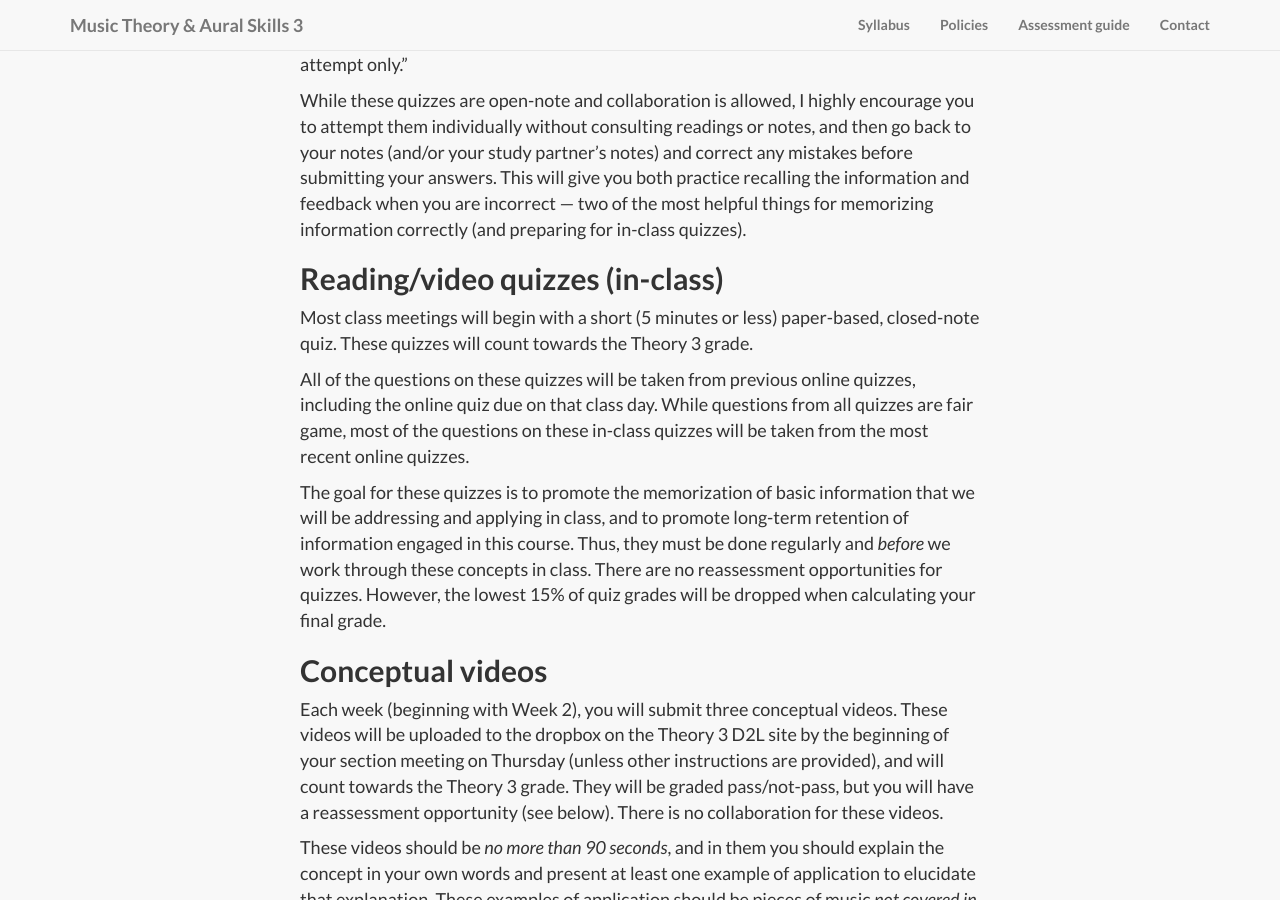
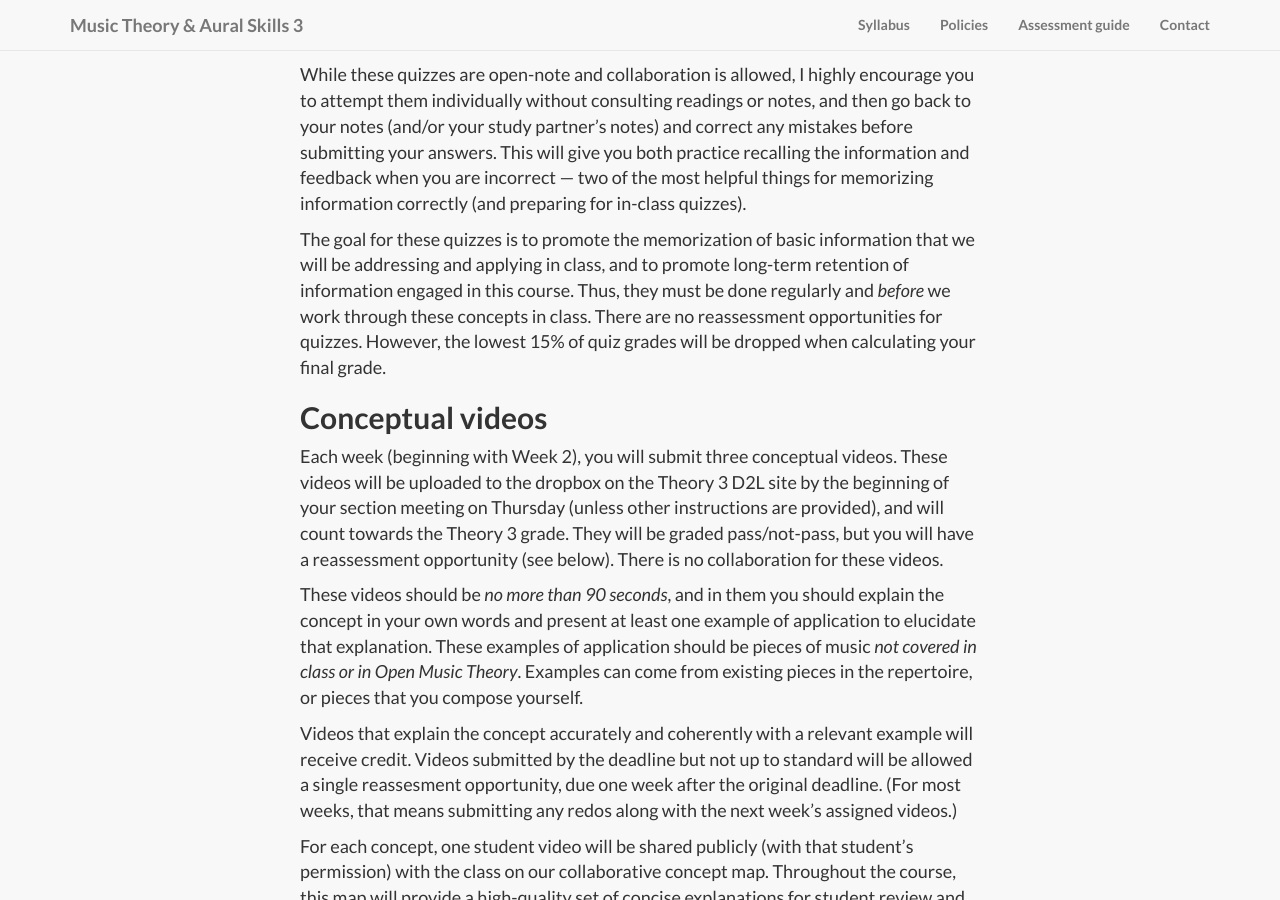
Before and after one commit to kshaffer/theory3, a Jekyll site: the page built from assessments.md, in a window 1280 px wide and 900 px high, scrolled down 2323 px. Built offline with Jekyll 4.4.1, drawn with Linux system fonts in a browser that asks for light colours; nearby versions of some CDN libraries; library files that are not in the unit come from our copies; some of the changed text lies outside the part shown.

Commit message:
quiz update

```diff
--- a/assessments.md
+++ b/assessments.md
@@ -19,12 +19,11 @@
 
 Following are assessment types that comprise the final Theory 3 grade:
 
-- **Online quizzes (open-note)** - 15% of the final Theory 3 grade.
-- **In-class quizzes (closed-note)** - 15% of the final Theory 3 grade.
+- **Online quizzes (open-note)** - 20% of the final Theory 3 grade.
 - **Conceptual videos** - 30% of the final Theory 3 grade.
 - **Conceptual connections** - 10% of the final Theory 3 grade.
-- **Application assignments** - 20% of the final Theory 3 grade.
-- **Synthesis projects** - 10% of the final Theory 3 grade.
+- **Application assignments** - 25% of the final Theory 3 grade.
+- **Synthesis projects** - 15% of the final Theory 3 grade.
 
 Following are assessment types that comprise the final Aural Skills 3 grade:
 
@@ -46,13 +45,8 @@
 
 While these quizzes are open-note and collaboration is allowed, I highly encourage you to attempt them individually without consulting readings or notes, and then go back to your notes (and/or your study partner's notes) and correct any mistakes before submitting your answers. This will give you both practice recalling the information and feedback when you are incorrect — two of the most helpful things for memorizing information correctly (and preparing for in-class quizzes).
 
-## Reading/video quizzes (in-class)
+The goal for these quizzes is to promote the memorization of basic information that we will be addressing and applying in class, and to promote long-term retention of information engaged in this course. Thus, they must be done regularly and *before* we work through these concepts in class. There are no reassessment opportunities for quizzes. However, the lowest 15% of quiz grades will be dropped when calculating your final grade.
 
-Most class meetings will begin with a short (5 minutes or less) paper-based, closed-note quiz. These quizzes will count towards the Theory 3 grade.
-
-All of the questions on these quizzes will be taken from previous online quizzes, including the online quiz due on that class day. While questions from all quizzes are fair game, most of the questions on these in-class quizzes will be taken from the most recent online quizzes.
-
-The goal for these quizzes is to promote the memorization of basic information that we will be addressing and applying in class, and to promote long-term retention of information engaged in this course. Thus, they must be done regularly and *before* we work through these concepts in class. There are no reassessment opportunities for quizzes. However, the lowest 15% of quiz grades will be dropped when calculating your final grade.
 
 ## Conceptual videos
 
```
Also changed, not shown: syllabus.md (+3 -4 lines).
